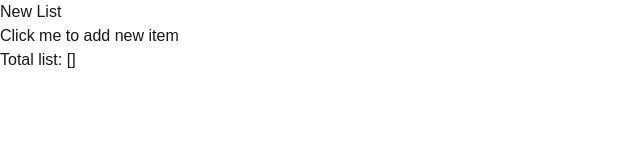
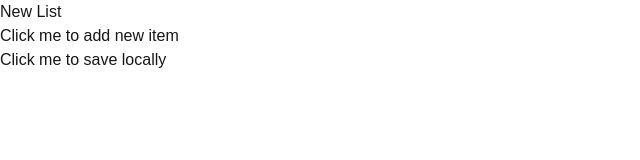
Before and after one commit to BennettToftner/ranking-website, a Next.js app in the folder frontend/: page /newlist in a window 1280 px wide. Shown: the top 160 px of the page, without its empty margins (0-640 px from the left). Built offline with nearby package versions, Linux system fonts and the light colour scheme.

Commit message:
saving lists

```diff
--- a/frontend/app/newlist/page.tsx
+++ b/frontend/app/newlist/page.tsx
@@ -2,15 +2,30 @@
 
 import { useState } from "react";
 
+interface rankItem {
+  name: string;
+}
+
+function getStoredLists(): rankItem[][] {
+  const data = localStorage.getItem('savedLists');
+  return data ? JSON.parse(data) : [];
+};
+
 export default function Home() {
 
-  const [itemList, setItemList] = useState<string[]>([]);
+  const [itemList, setItemList] = useState<rankItem[]>([]);
+
+function saveList() {
+    const history = getStoredLists();
+    const updatedHistory = [...history, itemList];
+    localStorage.setItem('savedLists', JSON.stringify(updatedHistory));
+  }
 
   function addItem() {
-    setItemList(prevList => [...prevList, ""]);
+    setItemList(prevList => [...prevList, {name: ""}]);
   }
 
-  function setItem(index: number, newValue: string) {
+  function setItem(index: number, newValue: rankItem) {
     setItemList(prevItems => {
         const newItems = [...prevItems];
         newItems[index] = newValue;
@@ -30,9 +45,9 @@ export default function Home() {
             <li key={index}>
                 <input
                     type="text"
-                    value={item}
+                    value={item.name}
                     placeholder="Type something..."
-                    onChange={(e) => setItem(index, e.target.value)}
+                    onChange={(e) => setItem(index, {name: e.target.value})}
                 />
                 <button onClick={(_) => deleteItem(index)}>Click me to delete item</button>
             </li>
@@ -40,7 +55,7 @@ export default function Home() {
       </ul>
       <button onClick={addItem}>Click me to add new item</button>
       <br></br>
-      <span>Total list: [{itemList.join(", ")}]</span>
+      <button onClick={saveList}>Click me to save locally</button>
     </div>
   );
 }
```
